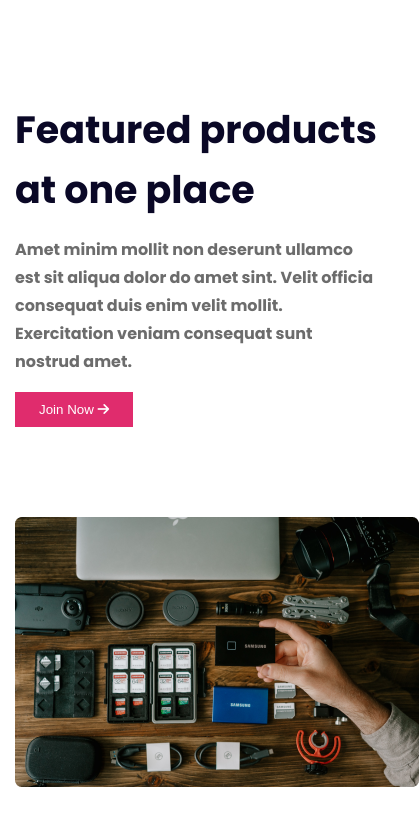
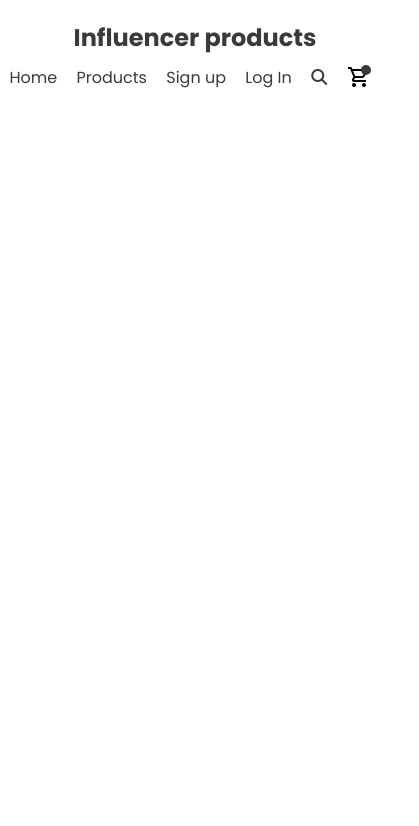
Before and after one commit to Mysterio-O/influencer-gear, a plain HTML site: page index.html in a window 390 px wide. Shown: the whole page, 419 px wide, since content can reach past the window. Drawn offline with Linux system fonts and the light colour scheme.

Commit message:
made navbar responsive

```diff
--- a/index.html
+++ b/index.html
@@ -26,7 +26,7 @@
 
 </head>
 <body>
-    <header class="hide">
+    <header>
         <!-- navbar is here -->
         <nav class="navbar display-flex poppins-bold">
             <h3 class="nav-title"><a href="">Influencer products</a></h3>
@@ -41,7 +41,7 @@
         </nav>
 
         <!-- banner section starts from here -->
-        <section class="banner-section display-flex">
+        <section class="banner-section display-flex hide">
             <div class="banner-description">
                 <h3 class="banner-title poppins-bold">Start your Journey as Influencer</h3>
                 <p class="banner-subtitle poppins-semibold">Lorem ipsum dolor sit amet, consectetur adipiscing elit. Sem vestibulum sed scelerisque eros. Lectus faucibus.</p>
@@ -53,7 +53,7 @@
         </section>
 
         <!-- sponsor section -->
-        <section class="sponsor">
+        <section class="sponsor hide">
             <div class="sponsor-details display-flex">
                 <img src="logos/Alibaba.svg" alt="">
                 <img src="logos/Amazon.svg" alt="">
@@ -148,7 +148,7 @@
         <p class="see-more poppins-bold hide">See More <i class="fa-solid fa-arrow-right"></i></p>
 
         <!-- feature section starts from here -->
-         <section class="feature-section display-flex">
+         <section class="feature-section display-flex hide">
             <div class="feature-image">
                 <img src="images/gear.png" alt="">
             </div>
--- a/styles/responsive.css
+++ b/styles/responsive.css
@@ -3,10 +3,21 @@
 /* navbar style */
 
 @media screen and (max-width: 576px) {
+    /* header style */
+    header {
+        margin: 20px auto;
+    }
     .navbar {
         flex-direction: column;
+        gap: 10px;
     }
-
+    .nav-item-container {
+        gap: 10px;
+        justify-content: space-evenly;
+    }
+    .nav-title {
+        text-align: center;
+    }
 
 
 
@@ -30,4 +41,7 @@
     .feature-btn:hover {
         zoom: normal;
     }
+    .feature-section>.feature-image>img {
+        width: 100%;
+    }
 }
```
